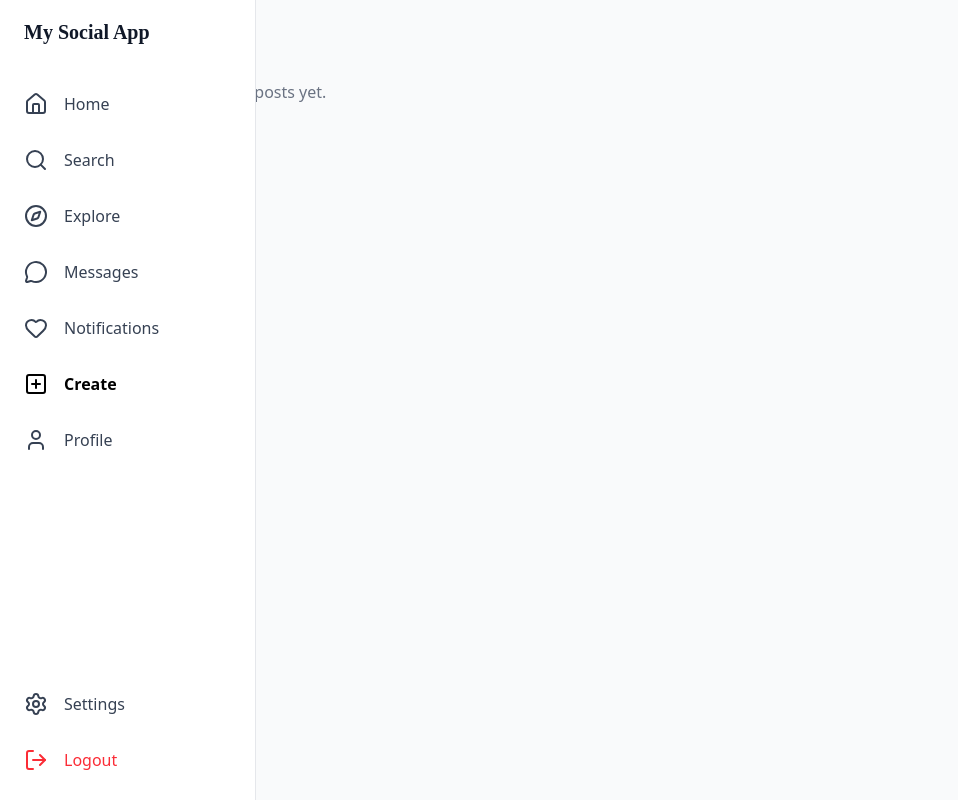
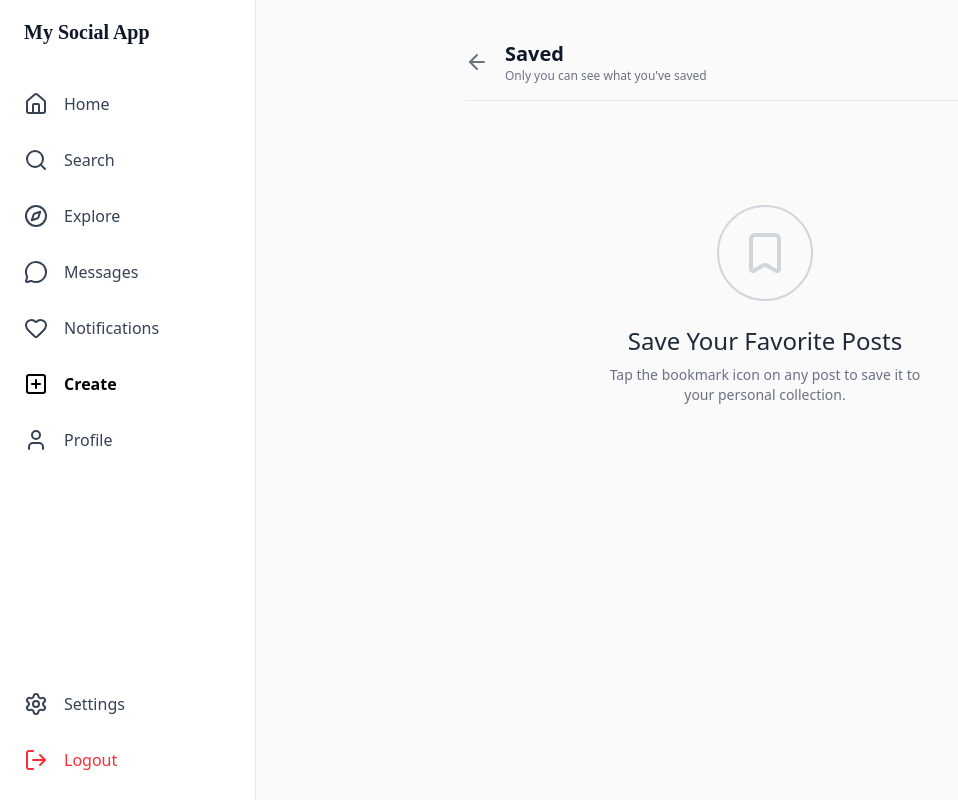
Before and after one commit to elsaferati/Social-Media, a React (Vite) app in the folder social-media/: page /bookmarks in a window 1280 px wide. Shown: the whole page, without its empty margins (0-958 px from the left). Built offline with nearby package versions, Linux system fonts and the light colour scheme; no server answers; sample sign-in values are in the browser's storage.

Commit message:
update bookmarks page

```diff
--- a/social-media/src/pages/BookmarksPage.jsx
+++ b/social-media/src/pages/BookmarksPage.jsx
@@ -1,6 +1,9 @@
 import React, { useState, useEffect } from "react";
 import { useAuth } from "../context/AuthContext";
+import Layout from "../components/Layout";
 import PostsFeed from "../components/PostsFeed";
+import { Bookmark, ArrowLeft } from "lucide-react";
+import { Link } from "react-router-dom";
 
 const BookmarksPage = () => {
   const [posts, setPosts] = useState([]);
@@ -16,18 +19,42 @@ const BookmarksPage = () => {
         console.log(err);
       }
     };
-    fetchBookmarks();
-  }, [currentUser.id]);
+    if (currentUser?.id) {
+        fetchBookmarks();
+    }
+  }, [currentUser]);
 
   return (
-    <div className="bookmarks-page p-4">
-      <h1 className="text-2xl font-bold mb-4">Bookmarks</h1>
-      {posts.length === 0 ? (
-        <p className="text-gray-500">You haven't bookmarked any posts yet.</p>
-      ) : (
-        <PostsFeed posts={posts} />
-      )}
-    </div>
+    <Layout>
+      <div className="w-full max-w-[600px] mx-auto">
+
+        {/* Header */}
+        <div className="flex items-center gap-4 mb-6 pb-4 border-b border-gray-200">
+          <Link to="/" className="text-gray-500 hover:text-black transition">
+             <ArrowLeft size={24} />
+          </Link>
+          <div>
+             <h1 className="text-xl font-bold">Saved</h1>
+             <p className="text-xs text-gray-500">Only you can see what you've saved</p>
+          </div>
+        </div>
+
+        {/* Content */}
+        {posts.length === 0 ? (
+          <div className="flex flex-col items-center justify-center py-20 text-center">
+             <div className="w-24 h-24 rounded-full border-2 border-gray-300 flex items-center justify-center mb-6">
+                <Bookmark size={48} className="text-gray-300" />
+             </div>
+             <h2 className="text-2xl font-light text-gray-800">Save Your Favorite Posts</h2>
+             <p className="text-sm text-gray-500 mt-2 max-w-xs">
+               Tap the bookmark icon on any post to save it to your personal collection.
+             </p>
+          </div>
+        ) : (
+          <PostsFeed posts={posts} filter="bookmarks" />
+        )}
+      </div>
+    </Layout>
   );
 };
 
```
